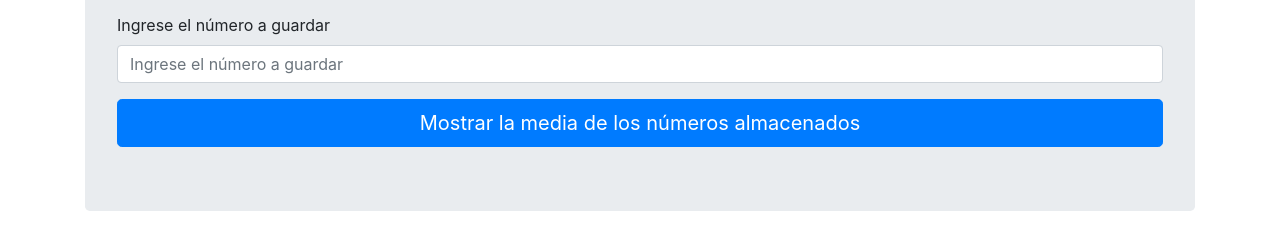
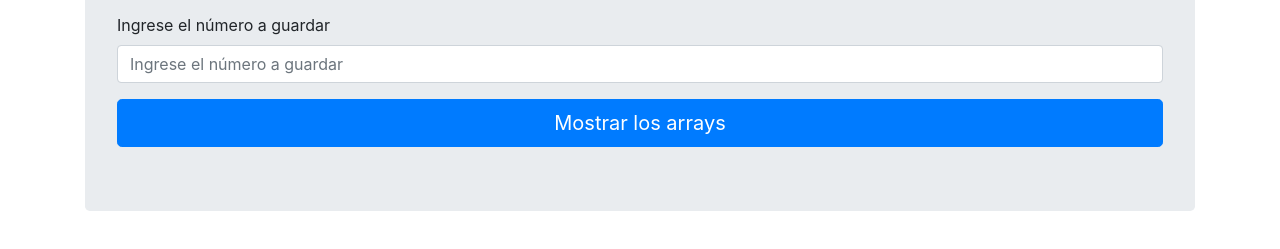
Before and after one commit to IgnacioGarciaReyna/JSPractice, a plain HTML site: page Arreglos/Práctica15/html/index.html in a window 1280 px wide. Shown: the part 171-420 px from the top of the page. Drawn offline with nearby package versions, Linux system fonts and the light colour scheme.

Commit message:
Se modificaron algunos elementos HTML en la Práctica 15

```diff
--- a/Arreglos/Práctica15/html/index.html
+++ b/Arreglos/Práctica15/html/index.html
@@ -34,7 +34,7 @@
                     id="btnMostrarArrays"
                     class="btn btn-primary btn-lg btn-block"
                     >
-                    Mostrar la media de los números almacenados
+                    Mostrar los arrays
                 </button>
                 </div>
             </div>
```
